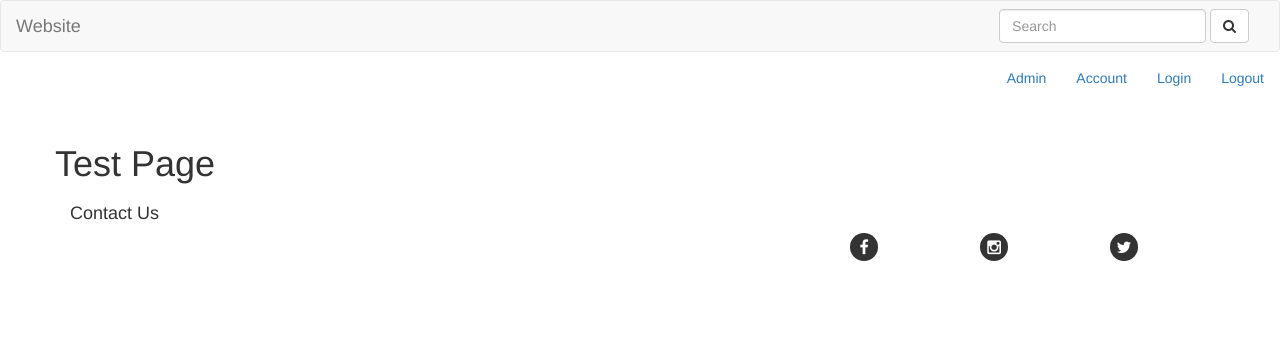
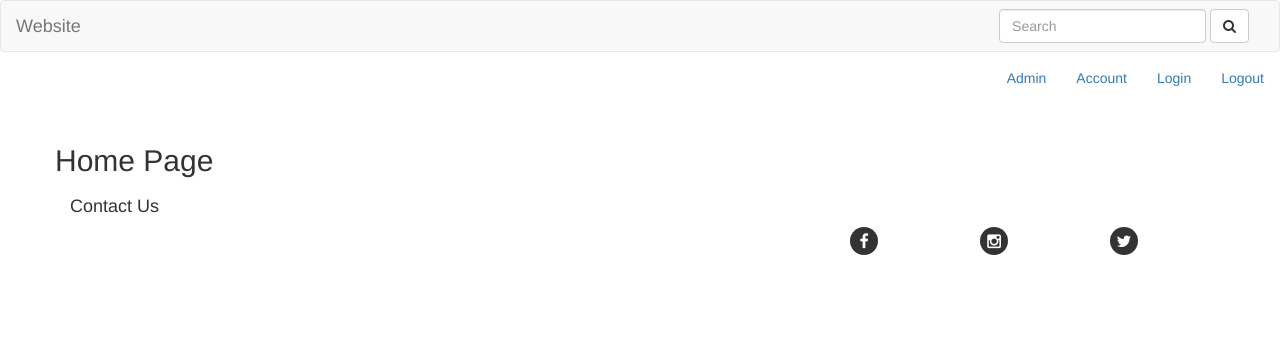
Before and after one commit to handletastic/verbose-potato, a PHP site: page / in a window 1280 px wide. Shown: the top 364 px of the page. Run offline with PHP 8.4, Linux system fonts and the light colour scheme; data that the repository does not hold is empty.

Commit message:
update to home page

```diff
--- a/index.php
+++ b/index.php
@@ -4,7 +4,7 @@ include("includes/head.php");
 <main class="main">
     <div class="container">
         <div class="row">
-            <h1>Test Page</h1>
+            <h2>Home Page</h2>
         </div>
     </div>
 </main>
```
